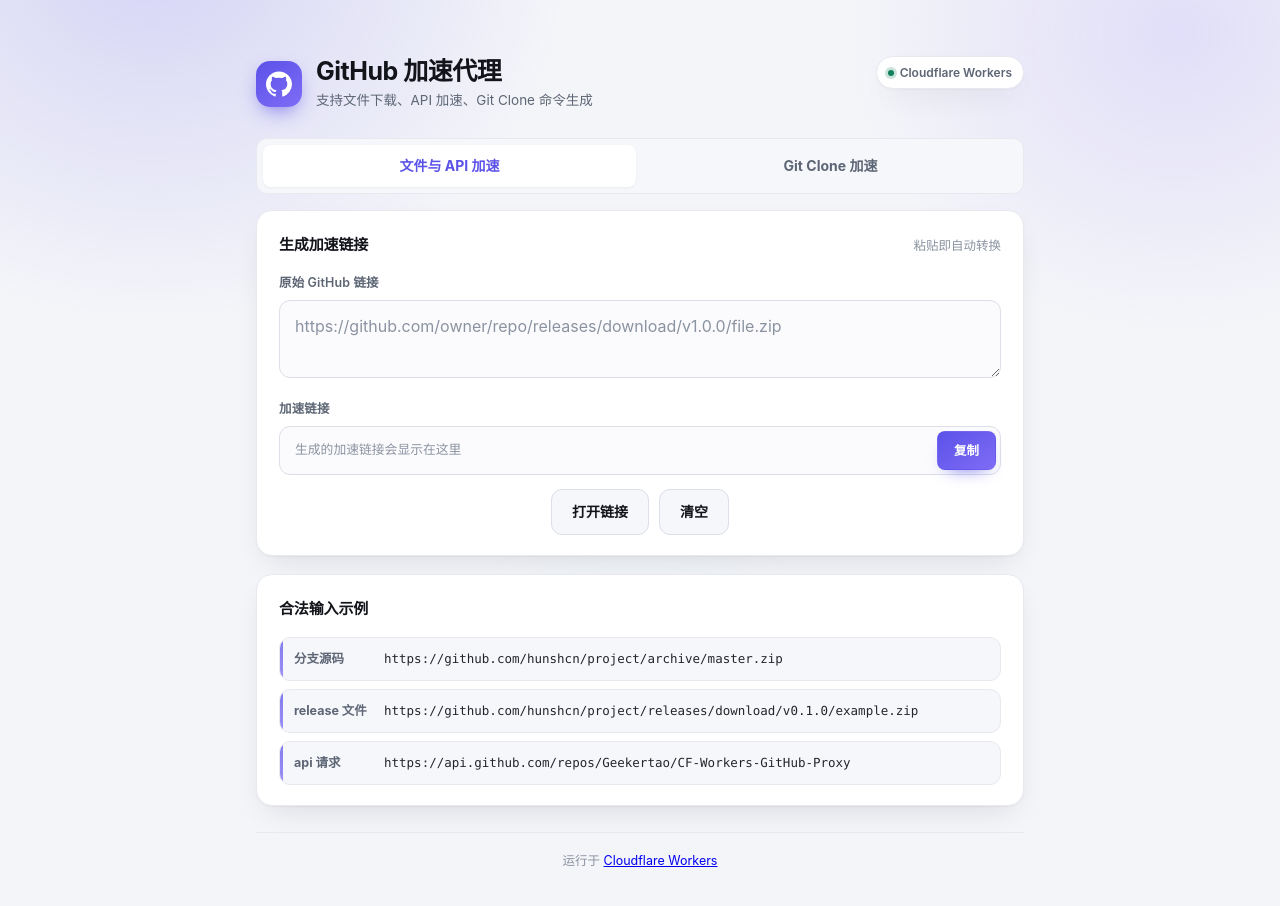
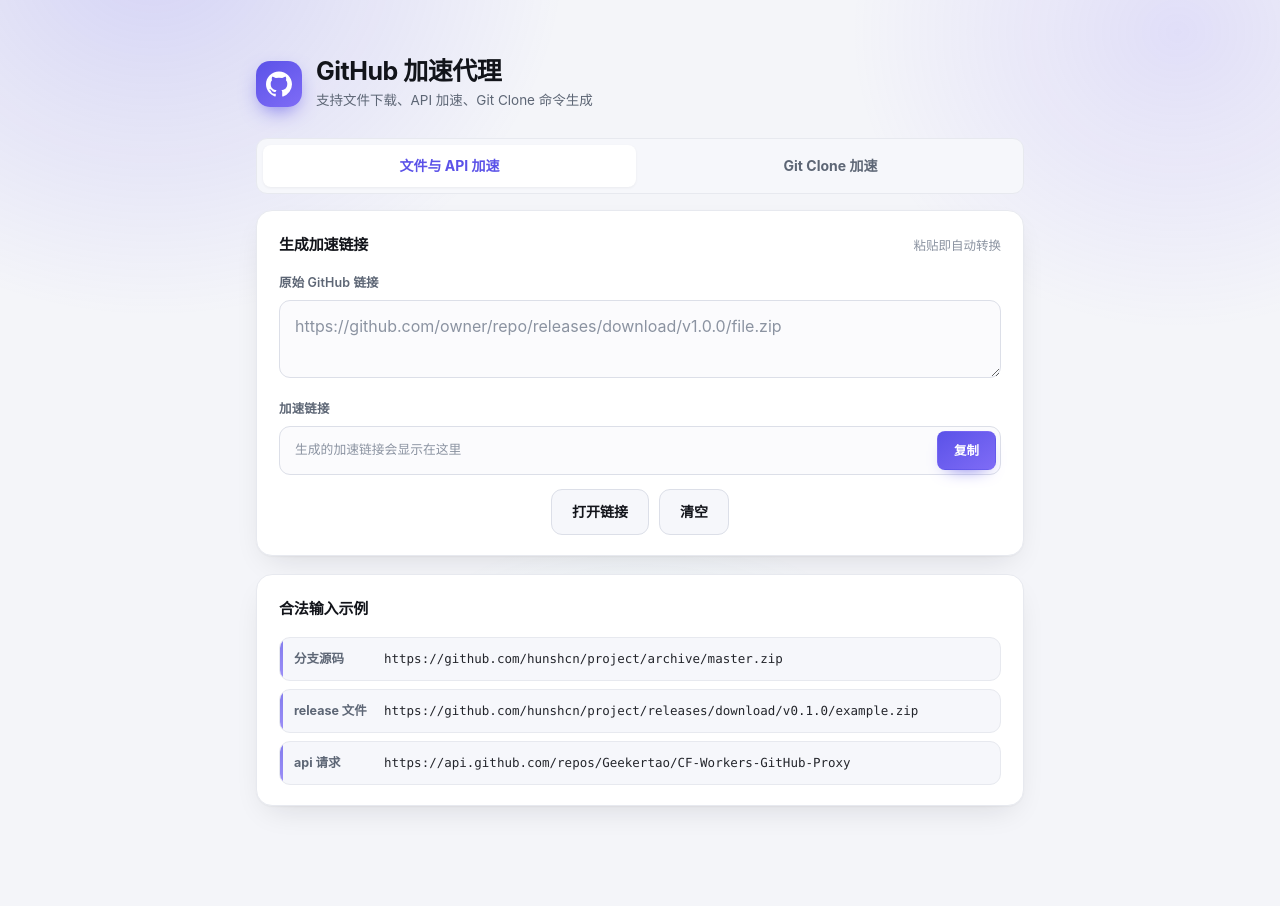
Before and after one commit to Wuming155/gh-proxy, a plain HTML site: page index.html in a window 1280 px wide. Drawn offline with Linux system fonts and the light colour scheme.

Commit message:
style: 移除徽章组件和页脚
删除了页面中的.badge样式定义、徽章元素，以及包含Cloudflare Workers链接的页脚部分，简化了页面结构和样式

```diff
--- a/index.html
+++ b/index.html
@@ -86,13 +86,6 @@
   .logo svg{width:26px; height:26px; display:block}
   h1{font-size:25px; line-height:1.25; letter-spacing:-.02em; margin:0 0 3px; font-weight:750}
   .sub{margin:0; font-size:13.5px; color:var(--muted)}
-  .badge{
-    flex:none; display:inline-flex; align-items:center; gap:6px;
-    font-size:12px; font-weight:600; color:var(--muted);
-    background:var(--surface); border:1px solid var(--border);
-    padding:6px 11px; border-radius:999px; box-shadow:var(--shadow); white-space:nowrap;
-  }
-  .badge::before{content:""; width:6px; height:6px; border-radius:50%; background:var(--ok); box-shadow:0 0 0 3px color-mix(in srgb, var(--ok) 22%, transparent)}
 
   /* ── Tab 切换栏 ── */
   .tabs{display:flex; gap:8px; margin-bottom:16px; background:var(--surface-2); padding:6px; border-radius:var(--radius-sm); border:1px solid var(--border);}
@@ -177,13 +170,10 @@
   .eg-k{flex:none; width:78px; font-size:12.5px; font-weight:650; color:var(--muted);}
   .eg-u{font-family:var(--mono); font-size:12.5px; color:var(--fg); word-break:break-all; min-width:0; opacity:.92;}
 
-  footer.site-foot{margin-top:26px; padding-top:18px; border-top:1px solid var(--border); text-align:center; font-size:12.5px; color:var(--faint)}
-
   @media (max-width:560px){
     body{padding:34px 15px 52px}
     h1{font-size:21px}
     .logo{width:40px;height:40px;border-radius:12px}
-    .badge{display:none}
     .panel{padding:18px 16px 16px}
     ul.eg li{flex-wrap:wrap; gap:4px}
     .eg-k{width:100%}
@@ -203,7 +193,6 @@
         <p class="sub">支持文件下载、API 加速、Git Clone 命令生成</p>
       </div>
     </div>
-    <span class="badge">Cloudflare Workers</span>
   </header>
 
   <div class="tabs">
@@ -273,10 +262,6 @@
       <li><span class="eg-k">api 请求</span><span class="eg-u">https://api.github.com/repos/Geekertao/CF-Workers-GitHub-Proxy</span></li>
     </ul>
   </section>
-
-  <footer class="site-foot">
-    运行于 <a href="https://workers.cloudflare.com/" target="_blank" rel="noopener">Cloudflare Workers</a>
-  </footer>
 </main>
 
 <script>
```
